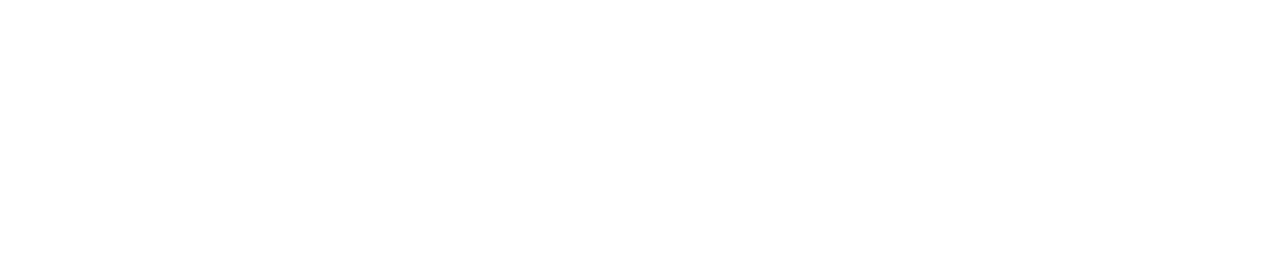
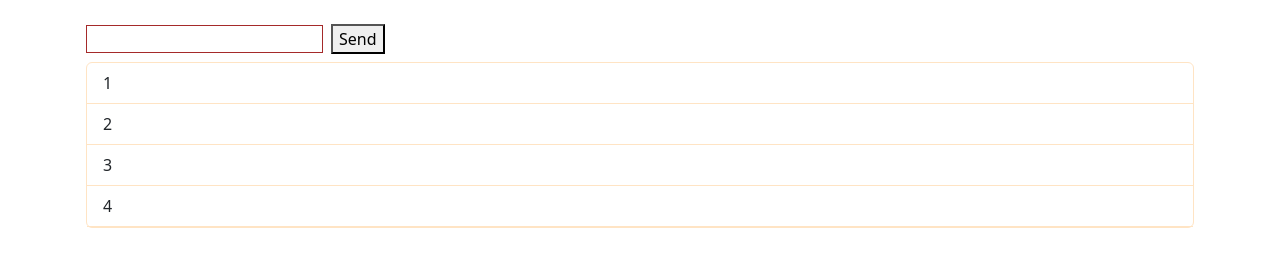
Before and after one commit to aaw20904/clue_tape, a website: page index.html in a window 1280 px wide. Drawn offline with nearby package versions, Linux system fonts and the light colour scheme.

Commit message:
jhfghfhgdfhy

```diff
--- a/app.js
+++ b/app.js
@@ -3,8 +3,8 @@ const fs = require("fs")
 const mime = require("mime")
 
 
-async function processRequest(req, res){
-     switch(req.method){
+async function processRequest (req, res) {
+     switch (req.method) {
         case "GET":
          await pipeFile(req,res);
         break;
--- a/clue.css
+++ b/clue.css
@@ -0,0 +1,21 @@
+.clue-menu > li:hover {
+    background-color: aqua !important;
+    cursor: pointer;
+}
+
+.clue-menu > li {
+    width:100% !important;
+    border-bottom: 1px solid bisque !important;
+}
+
+.clue-menu {
+    border:1px solid bisque !important;
+}
+
+.clue-input{
+    border:1px solid brown !important;
+}
+
+.clue-input:focus{
+     border: 4px solid lawngreen !important;
+}
--- a/index.html
+++ b/index.html
@@ -5,8 +5,21 @@
     <meta http-equiv="X-UA-Compatible" content="IE=edge">
     <meta name="viewport" content="width=device-width, initial-scale=1.0">
     <title>Document</title>
+    <link href="https://cdn.jsdelivr.net/npm/bootstrap@5.3.2/dist/css/bootstrap.min.css" rel="stylesheet" integrity="sha384-T3c6CoIi6uLrA9TneNEoa7RxnatzjcDSCmG1MXxSR1GAsXEV/Dwwykc2MPK8M2HN" crossorigin="anonymous">
+<link rel="stylesheet" href="clue.css">
 </head>
 <body>
+    <div class="container p-3">
+    <section class="clue-container d-flex flex-column justify-content-center align-items-start">
+     <div class="d-flex flex-row justify-content-start align-items-center "><input class="clue-input" type="text"><button type="button" class="clue-send m-2"> Send</button></div>
+        <ul class="clue-menu p-0 m-0 d-block w-100 rounded-2">
+            <li data-value="1" class="px-3 py-2 d-flex justify-content-start align-items-center">1</li>
+            <li data-value="2" class="px-3 py-2 d-flex justify-content-start align-items-center">2</li>
+            <li data-value="3" class="px-3 py-2 d-flex justify-content-start align-items-center">3</li>
+            <li data-value="4" class="px-3 py-2 d-flex justify-content-start align-items-center">4</li>
+        </ul>
+    </section>
 
+    </div>
 </body>
 </html>
```
